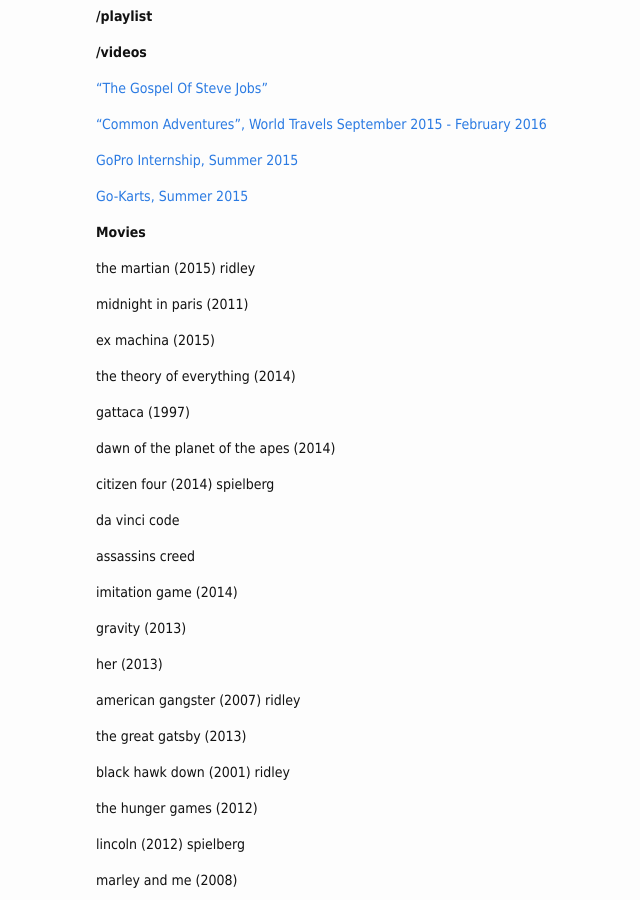
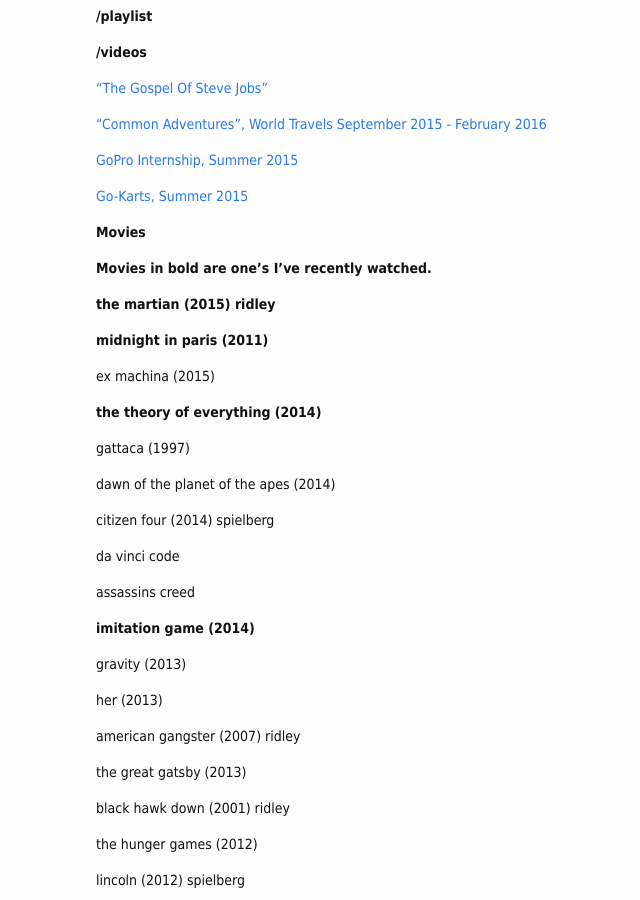
Before and after one commit to mitc-mcla/mitc-mcla.github.io, a Jekyll site: the page built from _posts/2019-11-19-lists.markdown, in a window 1280 px wide and 900 px high, scrolled down 530 px. Shown: the whole window, without its empty margins (274-914 px from the left). Built offline with Jekyll 4.4.1, drawn with Linux system fonts in a browser that asks for light colours.

Commit message:
movies bolded ones

```diff
--- a/_posts/2019-11-19-lists.markdown
+++ b/_posts/2019-11-19-lists.markdown
@@ -36,13 +36,15 @@
 
 **Movies**
 
-the martian (2015) ridley
+**Movies in bold are one's I've recently watched.**
 
-midnight in paris (2011)
+**the martian (2015) ridley**
+
+**midnight in paris (2011)**
 
 ex machina (2015)
 
-the theory of everything (2014)
+**the theory of everything (2014)**
 
 gattaca (1997)
 
@@ -54,7 +56,7 @@
 
 assassins creed
 
-imitation game (2014)
+**imitation game (2014)**
 
 gravity (2013)
 
@@ -80,17 +82,17 @@
 
 shawshank redepemption (1994)
 
-gladiator (2000) ridley
+**gladiator (2000) ridley**
 
-the dark knight (2008) chris nolan
+**the dark knight (2008) chris nolan**
 
 passion of the christ (2004)
 
 the patriot (2000)
 
-gone girl (2014)
+**gone girl (2014)**
 
-up (2009)
+**up (2009)**
 
 avatar (2009) james cameron
 
@@ -98,7 +100,7 @@
 
 straight outta compton (2015)
 
-zodiac (2007)
+**zodiac (2007)**
 
 bond movies
 
@@ -106,15 +108,15 @@
 
 dave chapelle
 
-the prestige (2006) chris, jon nolan
+**the prestige (2006) chris, jon nolan**
 
 hidden figures (2017)
 
 arrival (2016)
 
-v for vendetta (2006)
+**v for vendetta (2006)**
 
-batman begins (2005) chris nolan
+**batman begins (2005) chris nolan**
 
 momento (2000) chris, jon nolan
 
@@ -138,7 +140,7 @@
 
 employee of the month (?)
 
-the purge (2013)
+**the purge (2013)**
 
 training day (2001)
 
@@ -146,7 +148,7 @@
 
 charlie’s angels (2000)
 
-a beautiful mind (2001)
+**a beautiful mind (2001)**
 
 cool hand luke (1967)
 
@@ -162,7 +164,9 @@
 
 minority report (2001) spielberg
 
-tupac resurrection (2003)
+**tupac resurrection (2003)**
+
+
 
 
 -directors (in no particular order)
@@ -202,6 +206,8 @@
 rick and morty
 
 chappelles show
+
+
 
 
 
@@ -286,6 +292,7 @@
 
 
 
+
 **YouTube Videos (scientific audience) *no particular order**
 
 Feynman Lectures
@@ -307,6 +314,9 @@
 Shenzhen: The Silicon Valley of Hardware (Documentary) - WIRED UK
 
 Numberphile (Channel)
+
+
+
 
 **/notable written papers (general audience) *no particular order**
 
@@ -343,6 +353,8 @@
 It’s Going To Be Okay (Trump Getting Elected), Wait But Why Blog - Tim Urban (2016)
 
 Horizontal History, Wait But Why Blog - Tim Urban (2016)
+
+
 
 
 **/notable written papers (scientific audience) *no particular order**
```
